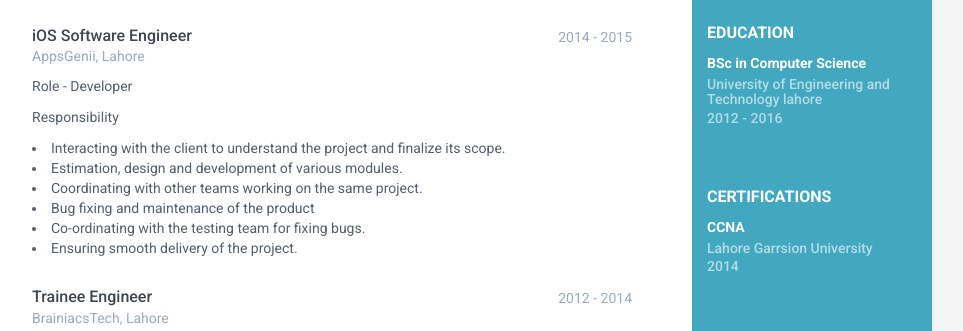
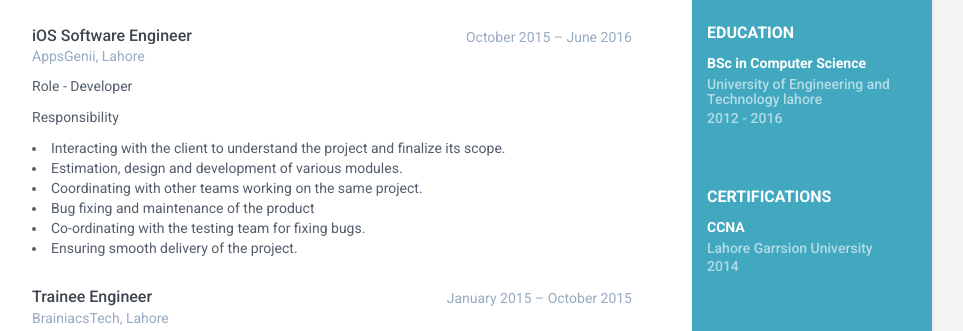
Before and after one commit to Rizwan808/CV, a plain HTML site: page index.html in a window 1280 px wide. Shown: the part 621-952 px from the top of the page, without its empty margins (188-1151 px from the left). Drawn offline with Linux system fonts and the light colour scheme.

Commit message:
Modification.

```diff
--- a/index.html
+++ b/index.html
@@ -124,7 +124,7 @@
                     <div class="meta">
                         <div class="upper-row">
                             <h3 class="job-title">iOS Software Engineer</h3>
-                            <div class="time">2014 - 2015</div>
+                            <div class="time">October 2015 – June 2016</div>
                         </div><!--//upper-row-->
                         <div class="company">AppsGenii, Lahore</div>
                     </div><!--//meta-->
@@ -147,7 +147,7 @@
                     <div class="meta">
                         <div class="upper-row">
                             <h3 class="job-title">Trainee Engineer</h3>
-                            <div class="time">2012 - 2014</div>
+                            <div class="time">January 2015 – October 2015</div>
                         </div><!--//upper-row-->
                         <div class="company">BrainiacsTech, Lahore</div>
                     </div><!--//meta-->
```
